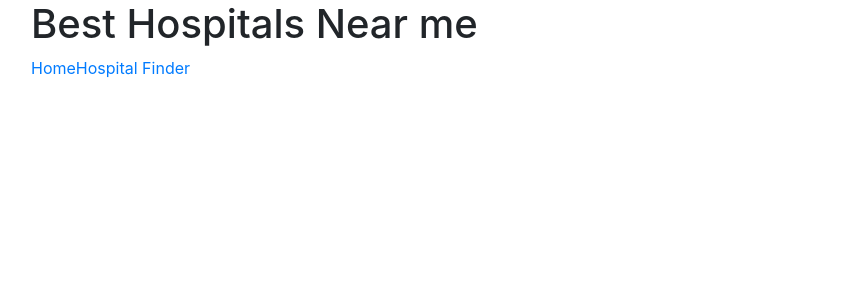
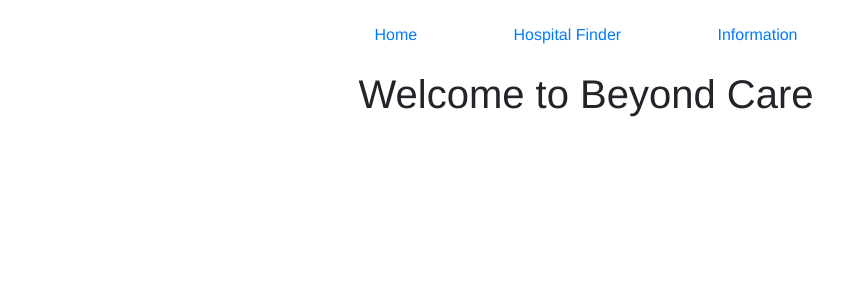
Before and after one commit to ChiragThesia/best-care-client, a React (Create React App) app: page / in a window 1280 px wide. Shown: the top 300 px of the page, without its empty margins (54-897 px from the left). Built offline with nearby package versions, Linux system fonts and the light colour scheme.

Commit message:
Updated favicon and app name

```diff
--- a/public/index.html
+++ b/public/index.html
@@ -24,7 +24,7 @@
       work correctly both with client-side routing and a non-root public URL.
       Learn how to configure a non-root public URL by running `npm run build`.
     -->
-    <title>React App</title>
+    <title>Beyond Care - Hospital Finder</title>
   </head>
   <body>
     <noscript>You need to enable JavaScript to run this app.</noscript>
--- a/src/App.css
+++ b/src/App.css
@@ -1,35 +1,22 @@
-.App {
-  text-align: center;
+*{
+  margin:0;
+  padding:0;
 }
 
-@media (prefers-reduced-motion: no-preference) {
-  .App-logo {
-    animation: App-logo-spin infinite 20s linear;
-  }
+.container{
+  min-height: 100vh;
+  display: flex;
+  justify-content: center;
+  scroll-behavior: smooth;
+  font-family: "Helvetica Neue", sans-serif;
+
 }
 
-.App-header {
-  background-color: #282c34;
-  display: flex;
-  flex-direction: row;
-  align-items: flex-start;
-  justify-content: center;
-  font-size: calc(10px + 2vmin);
-  color:white;
-  width: 400px;
-  margin: 0 auto;
-  margin-top: 20px
+.navContainer{
+  list-style-type: none;
 }
 
-.App-link {
-  color: #61dafb;
+.navLink{
+  padding: 15px 0;
+
 }
-
-@keyframes App-logo-spin {
-  from {
-    transform: rotate(0deg);
-  }
-  to {
-    transform: rotate(360deg);
-  }
-}
--- a/src/App.js
+++ b/src/App.js
@@ -1,26 +1,44 @@
 import Hospitals from './components/GetHospitals';
-import { Container } from 'reactstrap';
+import Home from './components/Home';
+import About from './components/About';
+
 import { BrowserRouter as Router, Switch, Route, Link } from 'react-router-dom';
+import './App.css';
 
 //TODO: create welcome page and router.
 function App() {
 	return (
-		<Container>
-			<h1 className="App-header">Best Hospitals Near me</h1>
+		<div className="container">
 			<Router>
 				<div>
-					<nav>
-						<Link to="/"> Home</Link>
-						<Link to="/hospitals">Hospital Finder</Link>
-					</nav>
+					<div className="navContainer">
+						<nav className="navbar">
+							<Link className="navLink" to="/">
+								Home
+							</Link>
+							<Link className="navLink" to="/hospitals">
+								Hospital Finder
+							</Link>
+							<Link className="navLink" to="/about">
+								Information
+							</Link>
+						</nav>
+					</div>
+
 					<Switch>
+						<Route exact path="/">
+							<Home />
+						</Route>
 						<Route path="/hospitals">
 							<Hospitals />
+						</Route>
+						<Route path="/about">
+							<About />
 						</Route>
 					</Switch>
 				</div>
 			</Router>
-		</Container>
+		</div>
 	);
 }
 
--- /dev/null
+++ b/src/components/About.js
@@ -0,0 +1,12 @@
+import React from 'react';
+
+function About() {
+	return (
+		<div>
+			<h1>Provisioned by Sandra of Beyond Care</h1>
+			<h1> Built by Chirag Thesia for API Engineer Positions</h1>
+		</div>
+	);
+}
+
+export default About;
--- a/src/components/GetHospitals.js
+++ b/src/components/GetHospitals.js
@@ -54,9 +54,9 @@ function GetHospitals() {
 
 	return (
 		<div>
-			<p>
-				Select Your State: <SelectUSState value="Texas" onChange={setUsState} />
-			</p>
+			<h5>
+				Select Your State: <SelectUSState onChange={setUsState} />
+			</h5>
 			<TableContainer columns={columns} data={data} />
 		</div>
 	);
--- a/src/components/Home.js
+++ b/src/components/Home.js
@@ -0,0 +1,11 @@
+import React from 'react';
+
+function Home() {
+	return (
+		<div>
+			<h1>Welcome to Beyond Care</h1>
+		</div>
+	);
+}
+
+export default Home;
--- a/src/components/TableContainer.js
+++ b/src/components/TableContainer.js
@@ -13,7 +13,7 @@ const TableContainer = ({ columns, data }) => {
 	);
 
 	return (
-		<div>
+		<div className="tableContainer">
 			<p className="instruction">You can sort each column by clicking on the title</p>
 			<Table bordered hover {...getTableProps()}>
 				<thead>
--- a/src/index.js
+++ b/src/index.js
@@ -2,16 +2,10 @@ import React from 'react';
 import ReactDOM from 'react-dom';
 import './index.css';
 import App from './App';
-import reportWebVitals from './reportWebVitals';
 
 ReactDOM.render(
-  <React.StrictMode>
-    <App />
-  </React.StrictMode>,
-  document.getElementById('root')
+	<React.StrictMode>
+		<App />
+	</React.StrictMode>,
+	document.getElementById('root')
 );
-
-// If you want to start measuring performance in your app, pass a function
-// to log results (for example: reportWebVitals(console.log))
-// or send to an analytics endpoint. Learn more: https://bit.ly/CRA-vitals
-reportWebVitals();
--- a/src/reportWebVitals.js
+++ b/src/reportWebVitals.js
@@ -1,4 +1,4 @@
-const reportWebVitals = onPerfEntry => {
+const reportWebVitals = (onPerfEntry) => {
 	if (onPerfEntry && onPerfEntry instanceof Function) {
 		import('web-vitals').then(({ getCLS, getFID, getFCP, getLCP, getTTFB }) => {
 			getCLS(onPerfEntry);
```
Also changed, not shown: src/setupTests.js (deleted, +0 -5 lines), public/manifest.json, src/components/tableContainer.css (line endings or trailing spaces), 2 other files (tests, documents, lock files or other folders). Lines whose indentation alone changed are shown as unchanged.
